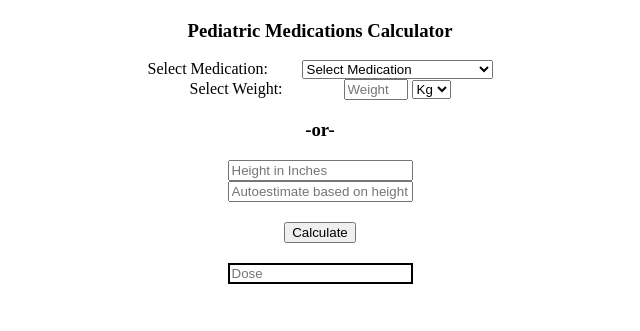
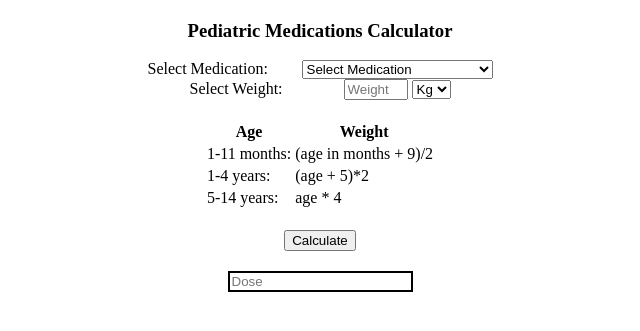
Before and after one commit to PaytonLambe/MediCalculator, a plain HTML site: page index.html in a window 1280 px wide. Shown: the part 107-438 px from the top of the page, without its empty margins (320-960 px from the left). Drawn offline with Linux system fonts and the light colour scheme.

Commit message:
Updated JS to correctly convert pounds. Added Age formulas to HTML.

```diff
--- a/index.html
+++ b/index.html
@@ -52,21 +52,28 @@
         <input id="number" type="number" placeholder="Weight" min="1" max="100">
         <select id="weight">
             <option value="1">Kg</option>
-            <option value="2.2">Lb</option>
+            <option value=".454">Lb</option>
         </select>
     </div>
 
-    <div>
-        <h3>-or-</h3>
-    </div>
-
-    <div>
-        <input id="height" type="text" placeholder="Height in Inches">
-    </div>
-
-    <div id="estWeight">
-        <input id="weight" READONLY placeholder="Autoestimate based on height">
-    </div>
+    <table>
+        <tr>
+            <th>Age</th>
+            <th>Weight</th>
+        </tr>
+        <tr>
+            <td>1-11 months:</td>
+            <td>(age in months + 9)/2</td>
+        </tr>
+        <tr>
+            <td>1-4 years:</td>
+            <td>(age + 5)*2</td>
+        </tr>
+        <tr>
+            <td>5-14 years:</td>
+            <td>age * 4</td>
+        </tr>
+    </table>
 
     <div id="doseBtn">
         <button type="button">Calculate</button>
--- a/styles.css
+++ b/styles.css
@@ -26,3 +26,7 @@
     display: inline-block;
     width: 150px;
 }
+
+table {
+    padding-top: 20px;
+}
```
